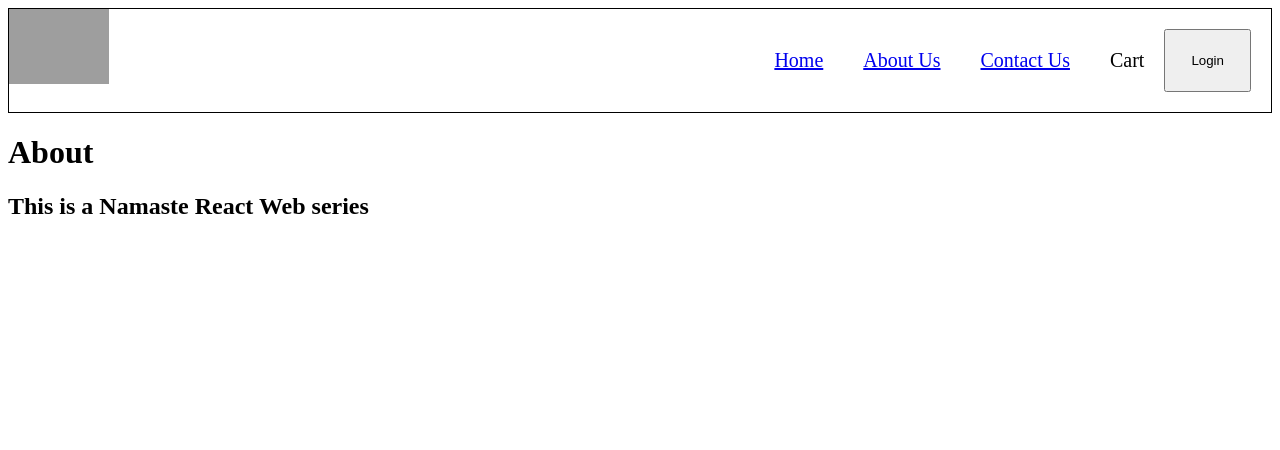
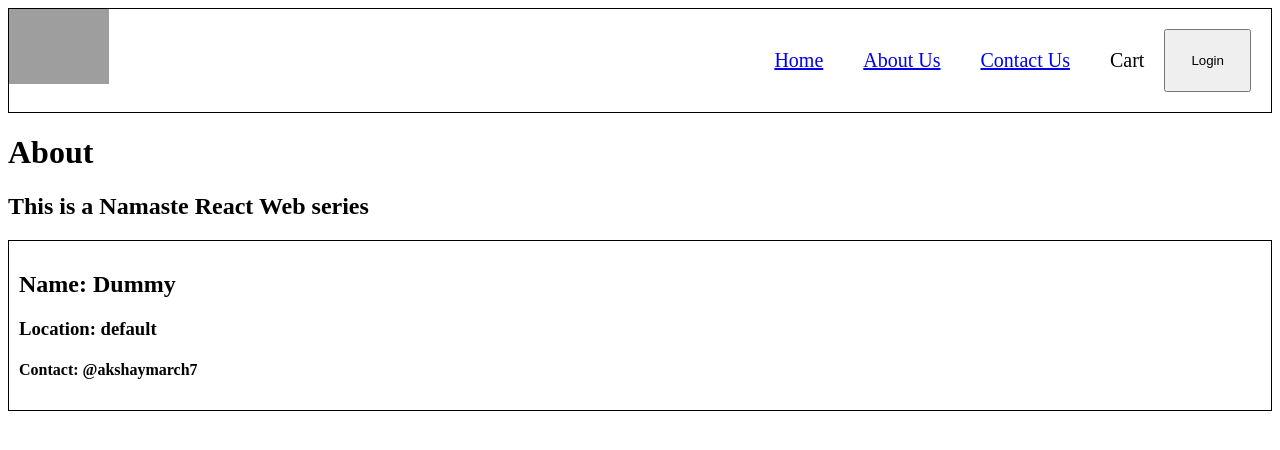
Before and after one commit to ajmalbly27/React_JS, a React (Vite) app: page /about in a window 1280 px wide. Shown: the top 450 px of the page. Built offline with nearby package versions, Linux system fonts and the light colour scheme; no server answers; grey boxes are pictures that could not be loaded.

Commit message:
Ep08: class-based-components and Life-cycle-methods(componentDidMount, componentDidUpdate and componentWillUnmount)

```diff
--- a/index.css
+++ b/index.css
@@ -74,3 +74,8 @@
 .filter {
     display: flex;
 }
+
+.user-card {
+    padding: 10px;
+    border: 1px solid black;
+}
--- a/src/components/About.js
+++ b/src/components/About.js
@@ -1,10 +1,28 @@
-const About = () => {
+import User from "./User";
+import React from "react";
+import UserClass from "./UserClass";
+
+class About extends React.Component {
+  constructor(props) {
+    super(props);
+
+    // console.log("Parent Constructor");
+  }
+
+  componentDidMount() {
+    // console.log("Parent Component Did Mount");
+  }
+
+  render() {
+    // console.log("Parent Render");
     return (
       <div>
         <h1>About</h1>
         <h2>This is a Namaste React Web series</h2>
+        <UserClass name={"First"} location={"Bangalore"} />
       </div>
     );
-};
+  }
+}
 
 export default About;
--- a/src/components/Header.js
+++ b/src/components/Header.js
@@ -4,10 +4,10 @@
 
 const Header = () => {
   const [btnNameReact, setBtnNameReact] = useState("Login");
-  console.log("Header render");
+  // console.log("Header render");
 
   useEffect(() => {
-    console.log("useEffect called");
+    // console.log("useEffect called");
   }, [btnNameReact]);
 
   return (
--- /dev/null
+++ b/src/components/User.js
@@ -0,0 +1,19 @@
+import React from "react";
+import { useState } from "react";
+
+const User = ({ name }) => {
+  const [count] = useState(0);
+  const [count2] = useState(1);
+
+  return (
+    <div className="user-card">
+      <h1>Count = {count}</h1>
+      <h1>Count2 = {count2}</h1>
+      <h2>Name: {name}</h2>
+      <h3>Location: Dehradun</h3>
+      <h4>Contact: @akshaymarch7</h4>
+    </div>
+  );
+};
+
+export default User;
--- /dev/null
+++ b/src/components/UserClass.js
@@ -0,0 +1,53 @@
+import React from "react";
+
+class UserClass extends React.Component {
+  constructor(props) {
+    super(props);
+
+    this.state = {
+      userInfo: {
+        name: "Dummy",
+        location: "default",
+      },
+    };
+
+    console.log(this.props.name + " Child Constructor");
+  }
+
+  async componentDidMount() {
+    console.log(this.props.name + " Child Component Did Mount");
+
+    const data = await fetch("https://api.github.com/users/ajmalbly27");
+    const json = await data.json();
+
+    this.setState({
+      userInfo: json,
+    });
+
+    console.log(json);
+  }
+
+  componentDidUpdate() {
+    console.log("Component Did Update");
+  }
+
+  componentWillUnmount() {
+    console.log("Component Will Unmount");
+  }
+
+  render() {
+    const { name, location } = this.state.userInfo;
+
+    console.log(this.props.name + " Child Render");
+
+    return (
+      <div className="user-card">
+        <h2>Name: {name}</h2>
+        <h3>Location: {location}</h3>
+        <h4>Contact: @akshaymarch7</h4>
+      </div>
+    );
+  }
+}
+
+export default UserClass;
```
Lines whose indentation alone changed are shown as unchanged.
